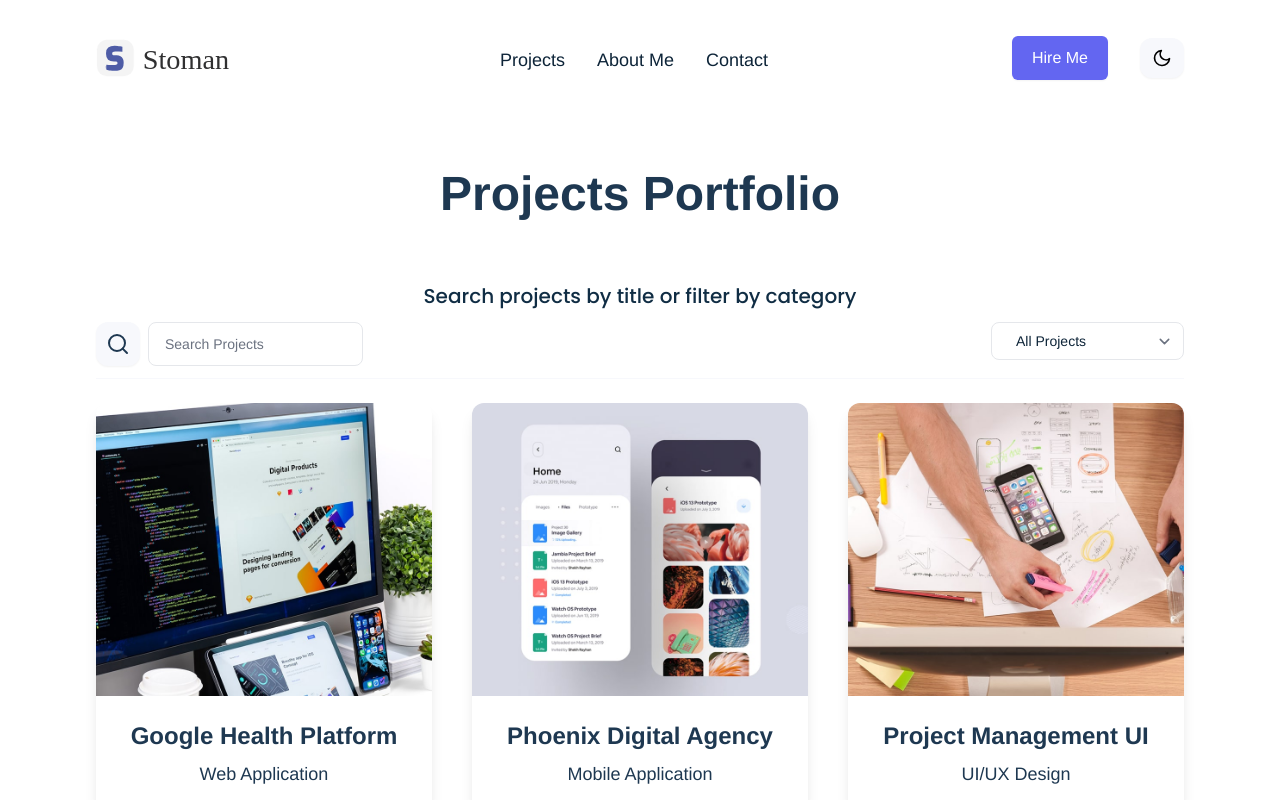
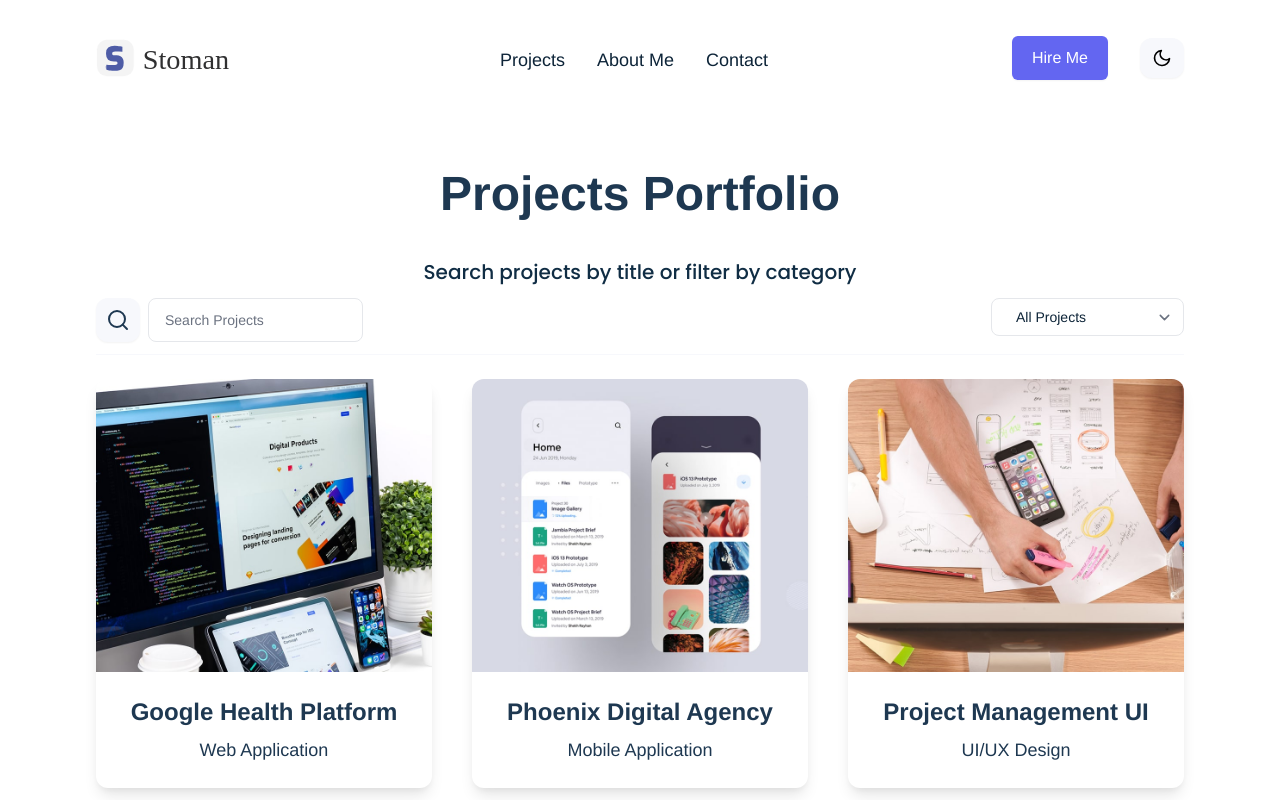
Before and after one commit to blasbot/vuejs-tailwindcss-project, a Vue app: page /projects in a window 1280 px wide. Shown: the top 800 px of the page. Built offline with nearby package versions, Linux system fonts and the light colour scheme; what vue-backtotop would draw is missing.

Commit message:
Projects refactoring and folder

```diff
--- a/src/components/ProjectsGrid.vue
+++ b/src/components/projects/ProjectsGrid.vue
@@ -4,18 +4,14 @@
 		<!-- Projects grid title -->
 		<div class="text-center">
 			<p
-				class="text-2xl sm:text-5xl font-semibold mb-3 text-ternary-dark dark:text-ternary-light"
+				class="text-2xl sm:text-5xl font-semibold mb-2 text-ternary-dark dark:text-ternary-light"
 			>
 				{{ projectsHeading }}
 			</p>
-			<!-- Note: This description is commented, if you want to, you can uncomment this -->
-			<!-- <p class="text-md sm:text-xl text-gray-500 dark:text-ternary-light">
-				{{ projectsDescription }}
-			</p> -->
 		</div>
 
 		<!-- Filter and search projects -->
-		<div class="mt-10 sm:mt-16">
+		<div class="mt-10 sm:mt-10">
 			<h3
 				class="
 					text-center text-secondary-dark
@@ -108,8 +104,6 @@ export default {
 	data: () => {
 		return {
 			projectsHeading: 'Projects Portfolio',
-			projectsDescription:
-				'Some of the projects I have successfully completed',
 			selectedProject: '',
 			searchProject: '',
 			projects: [
--- a/src/views/Home.vue
+++ b/src/views/Home.vue
@@ -20,7 +20,7 @@
 
 <script>
 import AppBanner from '@/components/AppBanner';
-import ProjectsGrid from '../components/ProjectsGrid.vue';
+import ProjectsGrid from '../components/projects/ProjectsGrid.vue';
 
 export default {
 	name: 'Home',
--- a/src/views/Projects.vue
+++ b/src/views/Projects.vue
@@ -6,7 +6,7 @@
 </template>
 
 <script>
-import ProjectsGrid from '../components/ProjectsGrid.vue';
+import ProjectsGrid from '../components/projects/ProjectsGrid.vue';
 
 export default {
 	name: 'Projects',
```
Also changed, not shown: src/views/SingleProject.vue (+4 -4 lines), src/components/projects/ProjectGallery.vue (renamed from src/components/ProjectGallery.vue), src/components/projects/ProjectHeader.vue (renamed from src/components/ProjectHeader.vue), src/components/projects/ProjectInfo.vue (renamed from src/components/ProjectInfo.vue), src/components/projects/ProjectRelatedProjects.vue (renamed from src/components/ProjectRelatedProjects.vue), src/components/projects/ProjectSingle.vue (renamed from src/components/ProjectSingle.vue), src/components/projects/ProjectsFilter.vue (renamed from src/components/ProjectsFilter.vue), 1 other file (tests, documents, lock files or other folders).
